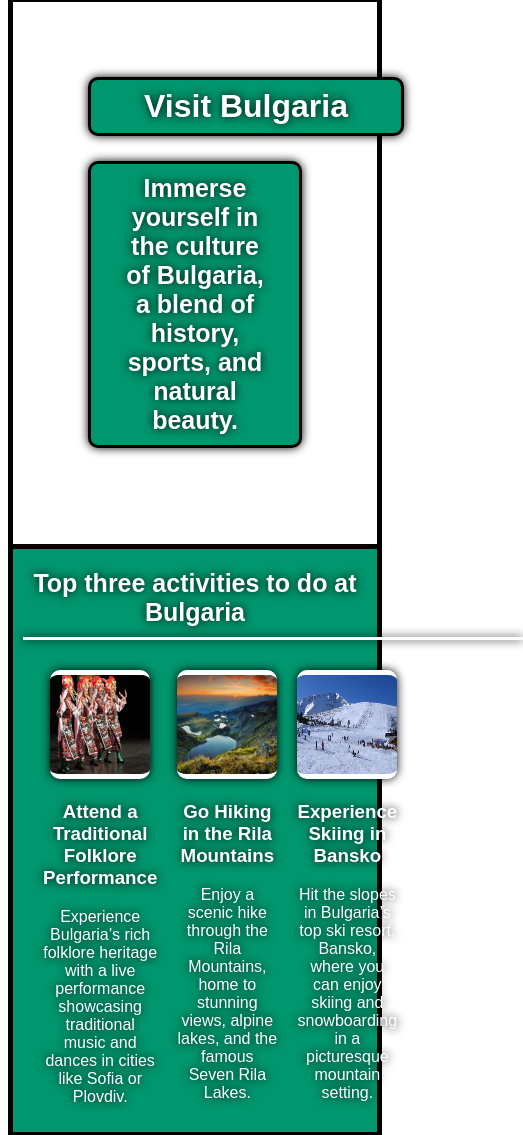
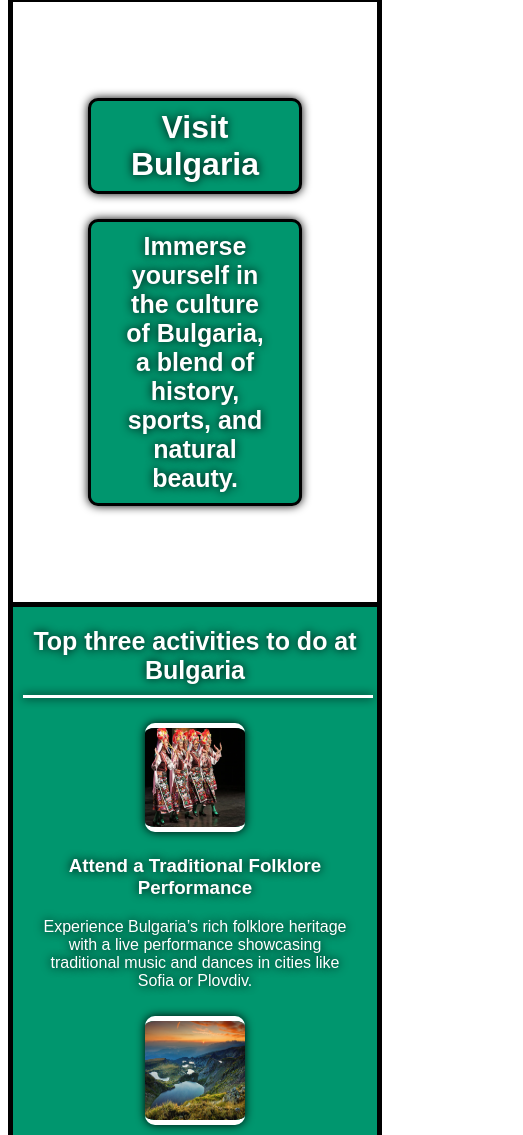
Before and after one commit to antonovv323/Home-Country-Homepage, a website built with Vite: page index.html in a window 390 px wide. Shown: the part 11-1146 px from the top of the page, 523 px wide, since content can reach past the window. Built offline with nearby package versions, Linux system fonts and the light colour scheme; a web font is replaced by a local one.

Commit message:
Updated mobile view

```diff
--- a/index.html
+++ b/index.html
@@ -17,9 +17,13 @@
 
         <div id="hero-section">
 
-            <h1 id="hero-title">Visit Bulgaria</h1>
+            <div id="hero-section-container">
 
-            <h2 id="hero-subtitle">Immerse yourself in the culture of Bulgaria, a blend of history, sports, and natural beauty.</h2>
+                <h1 id="hero-title">Visit Bulgaria</h1>
+
+                <h2 id="hero-subtitle">Immerse yourself in the culture of Bulgaria, a blend of history, sports, and natural beauty.</h2>
+
+            </div>
 
         </div>
 
--- a/styles.css
+++ b/styles.css
@@ -16,6 +16,12 @@ img {
     border: 5px solid black;
 }
 
+#hero-section-container {
+    display: flex;
+    flex-direction: column;
+    align-items: center;
+}
+
 #hero-title {
     border: 3px solid black;
     border-radius: 10px;
@@ -23,9 +29,6 @@ img {
     background-color: #00966e;
     box-shadow: 0 0 10px black;
     margin-bottom: 0;
-    width: 250px;
-    margin: 0 auto;
-
 }
 
 #hero-subtitle {
@@ -130,3 +133,35 @@ img {
     border: 1px solid #ffffff;
     box-shadow: 0 0 10px black;
 }
+
+@media (orientation: portrait) and (max-width: 1024px) {
+    /* Стилове за вертикална ориентация на почти всички мобилни устройства */
+    #underline {
+        width: 350px
+    }
+
+    #activities-container {
+        display: block;
+    }
+
+    #first-activity {
+        padding: 5px;
+    }
+
+    #second-activity {
+        padding: 5px;
+    }
+
+    #third-activity {
+        padding: 5px;
+    }
+
+    #card-container {
+        width: 350px;
+    }
+
+    #img-of-me {
+        width: 140px;
+        height: 230px;
+    }
+  }
```
